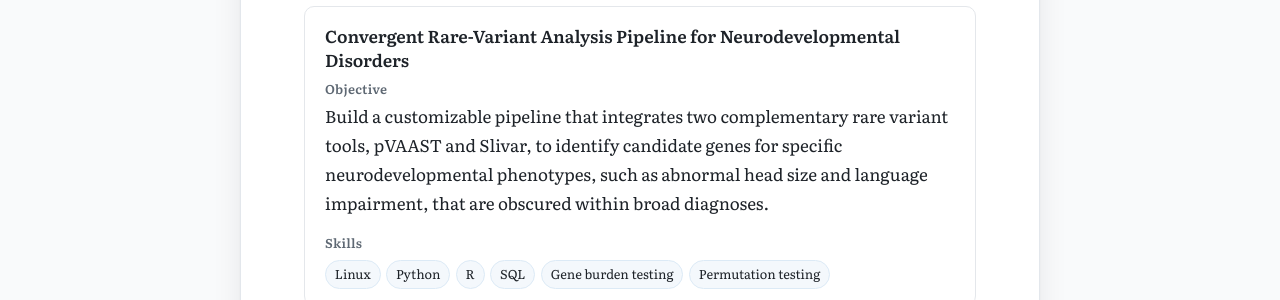
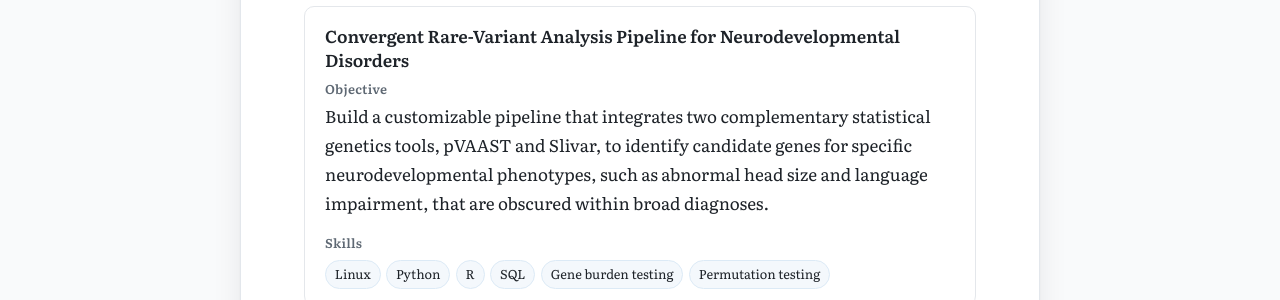
Before and after one commit to mklodi1/mklodi1.github.io, a Jekyll site: the page built from projects/index.html, in a window 1280 px wide. Shown: the part 241-541 px from the top of the page. Built offline with Jekyll 4.4.1, drawn with Linux system fonts in a browser that asks for light colours.

Commit message:
Pipeline objective wording
Co-Authored-By: Claude Opus 5.5 <noreply@anthropic.com>
Claude-Session: https://claude.ai/code/session_018B7yRm4wV88UDqtVSP6gVK

```diff
--- a/_data/projects.yml
+++ b/_data/projects.yml
@@ -4,7 +4,7 @@
 # Tip: wrap text in "double quotes" if it contains a colon.
 
 - title: "Convergent Rare-Variant Analysis Pipeline for Neurodevelopmental Disorders"
-  objective: "Build a customizable pipeline that integrates two complementary rare variant tools, pVAAST and Slivar, to identify candidate genes for specific neurodevelopmental phenotypes, such as abnormal head size and language impairment, that are obscured within broad diagnoses."
+  objective: "Build a customizable pipeline that integrates two complementary statistical genetics tools, pVAAST and Slivar, to identify candidate genes for specific neurodevelopmental phenotypes, such as abnormal head size and language impairment, that are obscured within broad diagnoses."
   skills: "Linux, Python, R, SQL, Gene burden testing, Permutation testing"
 
 - title: "Derivatives Pricing and Market Risk Simulation Engine"
```
